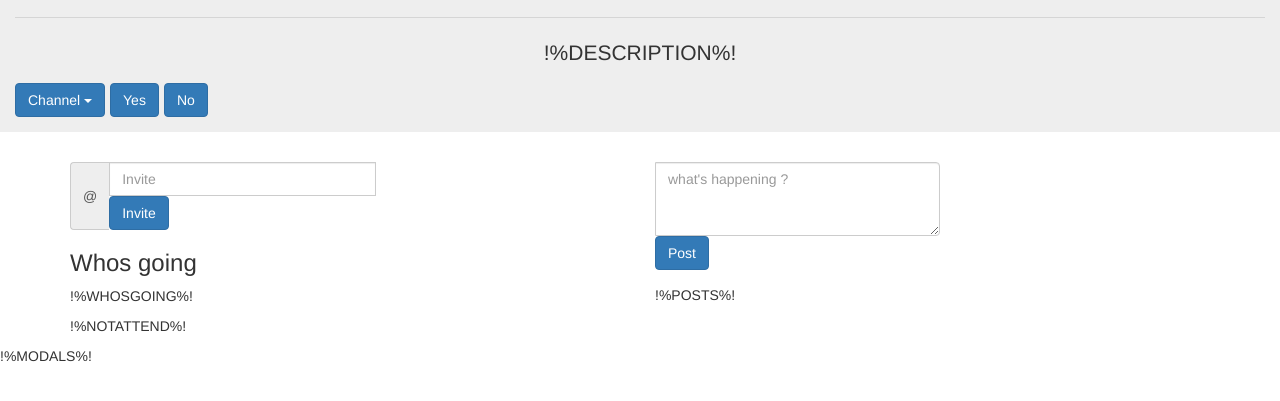
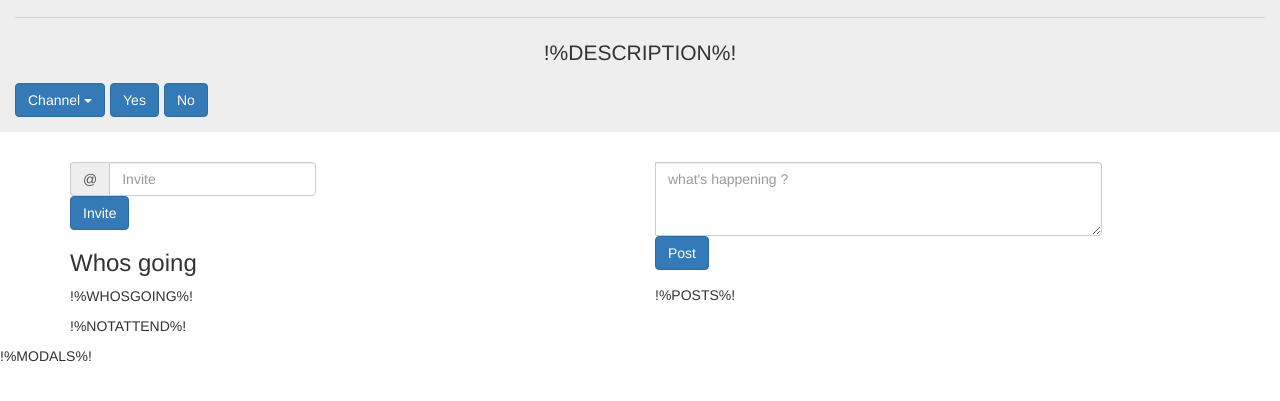
Before and after one commit to oelderinkX/meetspace, a website: page webpage/activity_style1.html in a window 1280 px wide. Shown: the part 207-608 px from the top of the page. Drawn offline with nearby package versions, Linux system fonts and the light colour scheme.

Commit message:
and now perfection

```diff
--- a/webpage/activity_style1.html
+++ b/webpage/activity_style1.html
@@ -164,11 +164,11 @@
                     <div class="form-group">
                         <div class="input-group">
                             <input type="hidden" name="activityId" value="!%ACTIVITYID%!"></input>
-                            <div class="input-group">
+                            <span class="input-group">
                                 <span class="input-group-addon">@</span>
                                 <input type="email" name="toemail" id="toemail" class="form-control" placeholder="Invite">
-								<button type="submit" name="action" class="btn btn-primary" value="invite">Invite</button>
-                            </div>
+                            </span>
+							<button type="submit" name="action" class="btn btn-primary" value="invite">Invite</button>
                         </div>
                     </div>
                 </form>
@@ -183,7 +183,7 @@
                     <div class="form-group">
 						<div class="input-group">
                             <input type="hidden" name="activityId" value="!%ACTIVITYID%!"></input>
-                            <textarea class="form-control" rows="3" cols="30" maxlength="256" name="postmessage" id="postmessage" placeholder="what's happening ?"></textarea>
+                            <textarea class="form-control" rows="3" cols="50" maxlength="256" name="postmessage" id="postmessage" placeholder="what's happening ?"></textarea>
 						</div>
 						<button type="submit" name="action" class="btn btn-primary" value="post">Post</button>
                     </div>
```
